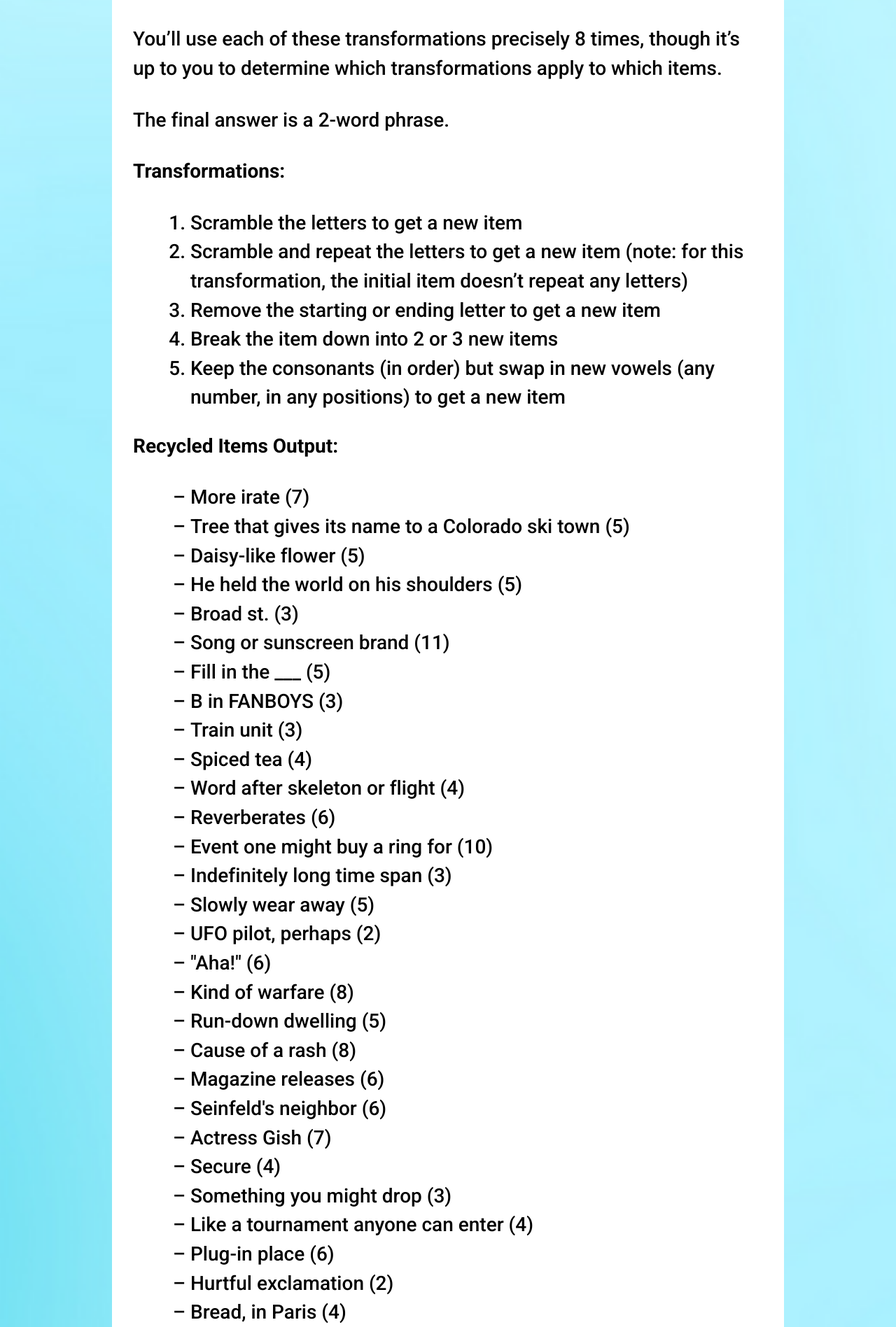
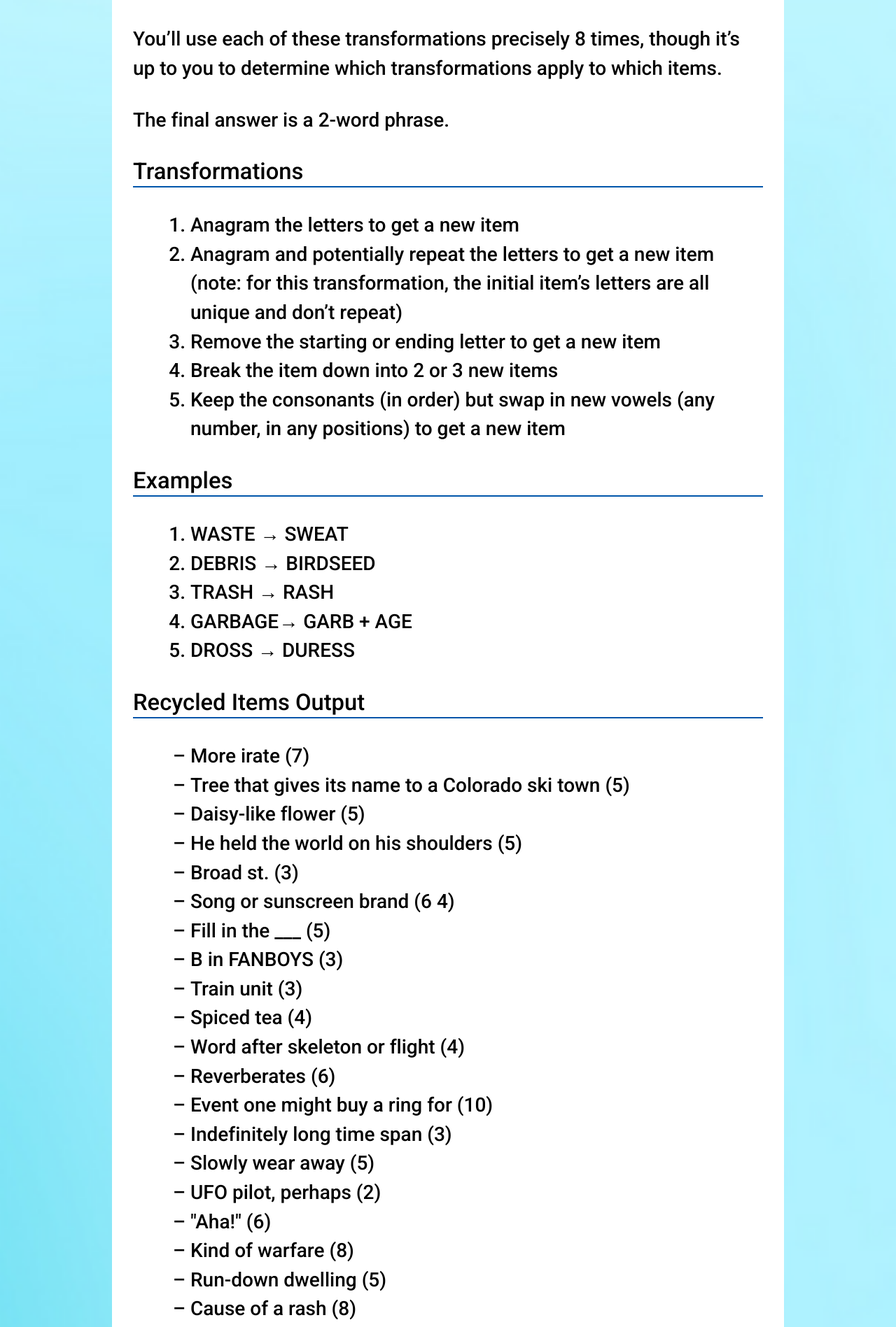
Before and after one commit to MatthewStein/caperr, a Django app: template puzzles/templates/puzzle_bodies/trash-monster.html in a window 1280 px wide. Shown: the part 1479-3376 px from the top of the page at 70% size. Run offline with Django 3.2, Linux system fonts and the light colour scheme; the template is opened without the code that fills it, so the values that code supplies are empty; some libraries are stand-ins or nearby versions.

Commit message:
Trash Monster edits

```diff
--- a/puzzles/hunt_config.py
+++ b/puzzles/hunt_config.py
@@ -28,7 +28,7 @@ SURVEYS_AVAILABLE = False
 HUNT_START_TIME = timezone.make_aware(datetime.datetime(
     year=2022,
     month=10,
-    day=12,
+    day=10,
     hour=11,
     minute=30,
 ))
--- a/puzzles/templates/puzzle_bodies/trash-monster.html
+++ b/puzzles/templates/puzzle_bodies/trash-monster.html
@@ -16,23 +16,32 @@
 
 <p>The final answer is a 2-word phrase.</p>
 
-<b>Transformations:</b>
+<h3>Transformations</h3>
 <ol>
-<li>Scramble the letters to get a new item</li>
-<li>Scramble and repeat the letters to get a new item (note: for this transformation, the initial item doesn’t repeat any letters)</li>
+<li>Anagram the letters to get a new item</li>
+<li>Anagram and potentially repeat the letters to get a new item  (note: for this transformation, the initial item’s letters are all unique and don’t repeat)</li>
 <li>Remove the starting or ending letter to get a new item</li>
 <li>Break the item down into 2 or 3 new items</li>
 <li>Keep the consonants (in order) but swap in new vowels (any number, in any positions) to get a new item</li>
 </ol>
 
-<b>Recycled Items Output:</b>
+<h3>Examples</h3>
+<ol>
+<li>WASTE &#8594 SWEAT</li>
+<li>DEBRIS &#8594 BIRDSEED</li>
+<li>TRASH &#8594 RASH</li>
+<li>GARBAGE&#8594 GARB + AGE</li>
+<li>DROSS &#8594 DURESS</li>
+</ol>
+
+<h3>Recycled Items Output</h3>
 <ul>
 <li>More irate (7)</li>
 <li>Tree that gives its name to a Colorado ski town (5)</li>
 <li>Daisy-like flower (5)</li>
 <li>He held the world on his shoulders (5)</li>
 <li>Broad st. (3)</li>
-<li>Song or sunscreen brand (11)</li>
+<li>Song or sunscreen brand (6 4)</li>
 <li>Fill in the ___ (5)</li>
 <li>B in FANBOYS (3)</li>
 <li>Train unit (3)</li>
@@ -52,8 +61,8 @@
 <li>Actress Gish (7)</li>
 <li>Secure (4)</li>
 <li>Something you might drop (3)</li>
-<li>Like a tournament anyone can enter (4)</li>
 <li>Plug-in place (6)</li>
+<li>Quantity produced (6)</li>
 <li>Hurtful exclamation (2)</li>
 <li>Bread, in Paris (4)</li>
 <li>Body part or tree (4)</li>
```
